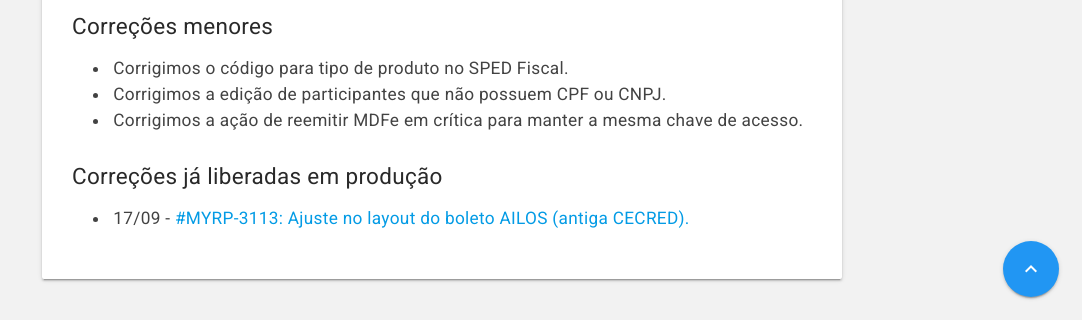
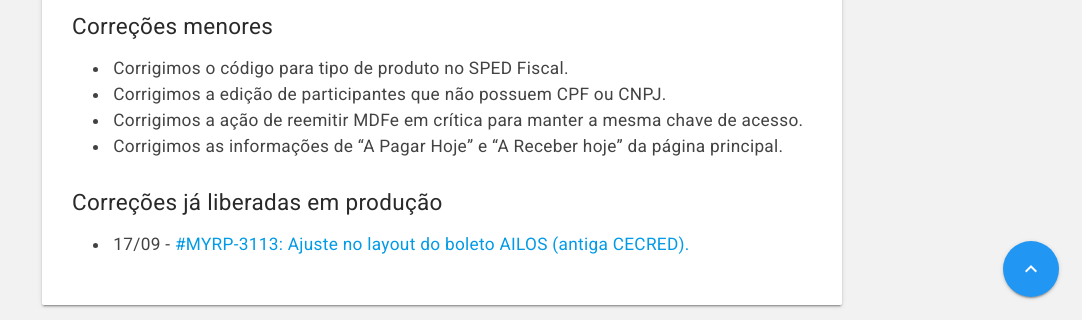
Before and after one commit to myrp-maicon/changelog-myrp, a Jekyll site: the page built from docs/myrp/18.09.02.md, in a window 1280 px wide and 900 px high, scrolled down 1280 px, cut to the strip 580-900 px from the top of the window. Shown: the whole strip, without its empty margins (198-1280 px from the left). Built offline with Jekyll 4.4.1, drawn with Linux system fonts in a browser that asks for light colours; nearby versions of some CDN libraries; our own code applies the rules of GitHub Pages for plain Markdown files; the repository's description, which GitHub fills in, is left out.

Commit message:
Informações de "A Pagar Hoje" e "A Receber hoje"

```diff
--- a/docs/myrp/18.09.02.md
+++ b/docs/myrp/18.09.02.md
@@ -20,6 +20,7 @@ As alterações estarão disponíveis no ambiente demo.myrp.com.br (212) na ter
 * Corrigimos o código para tipo de produto no SPED Fiscal.
 * Corrigimos a edição de participantes que não possuem CPF ou CNPJ.
 * Corrigimos a ação de reemitir MDFe em crítica para manter a mesma chave de acesso.
+* Corrigimos as informações de "A Pagar Hoje" e "A Receber hoje" da página principal.
 
 
 ## Correções já liberadas em produção
```
